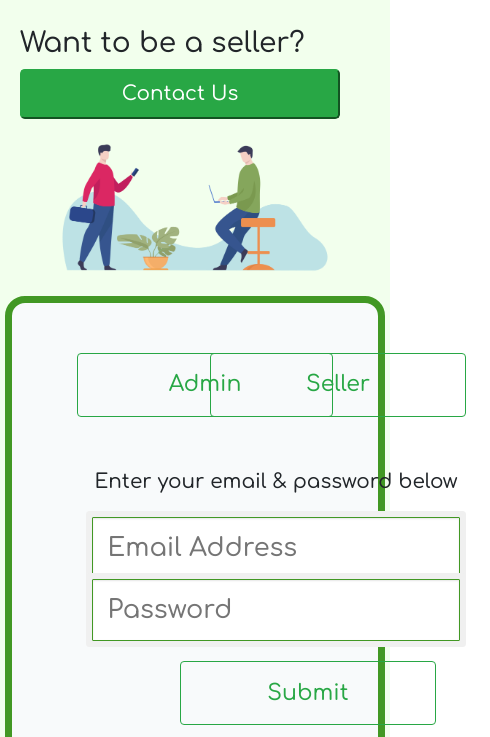
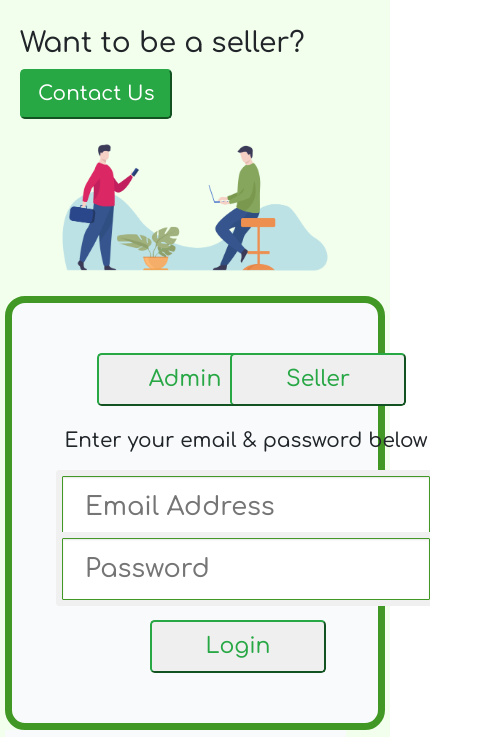
Before and after one commit to f20180751/avarole_frontend, a plain HTML site: page index.html in a window 390 px wide. Shown: the part 107-844 px from the top of the page, 490 px wide, since content can reach past the window. Drawn offline with nearby package versions, Linux system fonts and the light colour scheme.

Commit message:
second modification with responsiveness

```diff
--- a/index.html
+++ b/index.html
@@ -53,26 +53,32 @@
         background-color:rgb(248,250,251);
         text-align: center;
       }
-      #search-btn:hover {
+       #search-btn:hover {
         filter: alpha(opacity=90);
         opacity: 0.9;
-      }
-      .align-content-xl-start {
+      }  */
+      /* .align-content-xl-start {
         top: 355px;
         left: 575px;
-      }
+      }  */
       .wrapper {
         justify-content: center;
         align-items: center;
         /* display: inline-block; */
       }
-      .btn-lg{
-        width: 20rem;
-      }
+      /* .btn-lg{
+        width: 20px
+      } */
       .btn-outline-success{
-        width: 16rem;
-        height: 4rem;
+        width: 11rem;
+        /* height: 4rem; */
         /* flex-basis: 50px; */
+        text-align: center;
+        /* margin: auto; */
+
+        margin-left: 20px;
+
+        margin-right: 20px;
       }
       #container-side{
         width: 300px;
@@ -84,10 +90,10 @@
         border-radius: 20px ;
       }
       #container-inside{
-        width: 500px;
+        /* width: 500px;
         border: 5px darkslategray;
         padding: 30px;
-        margin: 10px;
+        margin: 10px; */
         margin: auto;
         position: relative;
       }
@@ -151,24 +157,33 @@
 
 
         <div id="container-side" class="  row col-md-6 col-lg-6 col-12" >
+          <!-- this is form 1 -->
+          <!-- <form action="check.php" method="post">   -->
+              <div  class="col-6 ">
+                <form action="">
+                <button  type="button" style="font-size: 22px;" class="btn-lg btn-outline-success">Admin</button>
+              </form>
+            </div>
+            <!-- this is form 2 -->
+          </form>
+          <!-- <form action=""> -->
             <div class="col-6">
-                <button type="button" style="font-size: 22px;" class="btn btn-outline-success">Admin</button>
+              <form action="">
+                <button type="button" style="font-size: 22px;" class="btn-lg btn-outline-success">Seller</button>
+              </form>
             </div>
-            <div class="col-6">
-                <button type="button" style="font-size: 22px;" class="btn btn-outline-success">Seller</button>
-            </div>
-
+          </form>
             <div id="container-inside">
               <div style="font-size: 20px;" id="info-enter">
                 Enter your email & password below
               </div>
               <ul class="list-group list-group-flush">
 
-                <input type="search" id="query" class="search-field " placeholder=" Email Address" >
-                <input type="search" id="query" class="search-field" placeholder=" Password">
+                <input class="search-field" type="email" placeholder="  Email Address" name="email" required >
+                <input class="search-field" type="password" placeholder="  Password" name="password" required>
               </ul>
 
-              <button type="button" style="margin-left: 5.5rem; position: relative; margin-top: 20px; font-size: 22px;" class="btn btn-outline-success">Submit</button>
+              <button type="submit" style="margin-left: 5.5rem; position: relative; margin-top: 20px; font-size: 22px;" class="btn-lg btn-outline-success">Login</button>
 
             </div>
 
```
